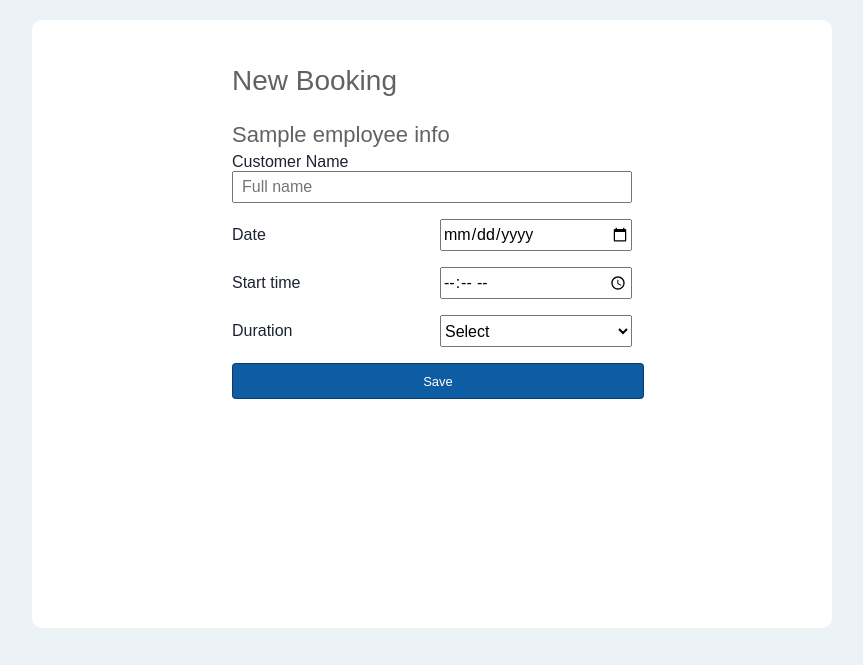
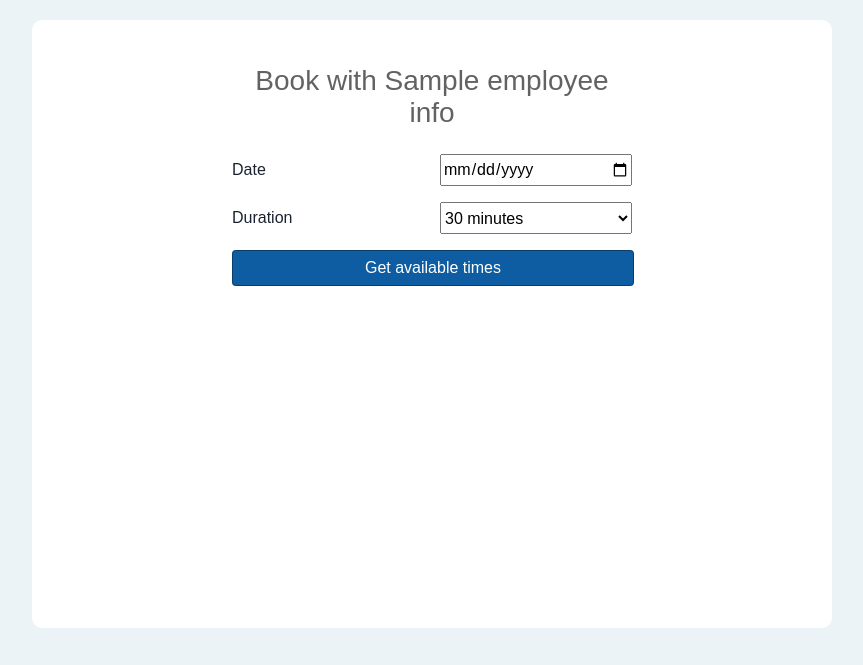
Before and after one commit to ellalovisaj/1dv610-laboration-3, a Node server app: template src/views/booking/create-form.ejs in a window 1280 px wide. Shown: the part 68-733 px from the top of the page, without its empty margins (208-1071 px from the left). Run offline with Node 20, Linux system fonts and the light colour scheme; the template is opened without the code that fills it: most values are stand-ins (such as "Sample title", 1, 10 or a date in 2020); some libraries are stand-ins or nearby versions.

Commit message:
Move available slots to new booking page to avoid booking an unavailable time

```diff
--- a/public/css/styles.css
+++ b/public/css/styles.css
@@ -97,7 +97,8 @@ a {
 
 /* ---------- Button Styling ---------- */
 
-.link-button-style {
+.link-button-style,
+.radio-button-style {
   all: unset;
   display: flex;
   align-items: center;
@@ -128,7 +129,6 @@ button {
 }
 
 .one-button-box {
-  font-size: small;
   height: 34px;
   width: 100%;
 }
@@ -136,7 +136,7 @@ button {
 .one-button-box a,
 .one-button-box button {
   height: 34px;
-  padding: 0px 5px;
+  padding: 0px;
   width: 100%;
 }
 
@@ -155,6 +155,11 @@ button {
   width: max-content;
 }
 
+.radio-button-style:has(input[type="radio"]:checked) {
+  font-weight: bold;
+  background-color: rgb(11, 48, 80);
+  outline: 2px solid rgb(3, 23, 40);
+}
 
 /* Main buttons */
 .main-button {
--- a/src/routes/bookingRouter.js
+++ b/src/routes/bookingRouter.js
@@ -12,8 +12,6 @@ export function createBookingRouter(controller) {
   router.get('/new', (req, res, next) => controller.showCreateForm(req, res, next))
   router.post('/new', (req, res, next) => controller.createNew(req, res, next))
 
-  router.get('/available-times', (req, res, next) => controller.showAvailableSlots(req, res, next))
-
   router.get('/:bookingId/edit', (req, res, next) => controller.edit(req, res, next))
   router.post('/:bookingId/delete', (req, res, next) => controller.delete(req, res, next))
 
--- a/src/views/booking/create-form.ejs
+++ b/src/views/booking/create-form.ejs
@@ -1,37 +1,53 @@
 <div class="form-page">
   <div class="page-header">
-    <h2>New Booking</h2>
+    <h2>Book with <%= employeeInfo.name %></h2>
   </div>
 
-  <form action="<%= baseURL %>employees/<%= employeeInfo.id %>/booking/new" method="post">
-    <h3><%= employeeInfo.name %></h3>
-    <div>
-      <label for="customer-name">Customer Name</label>
-      <input id="customer-name" class="large-text-input" name="customerName" type="text" placeholder="Full name" required>
-    </div>
+  <form method="get">
+    <h3>
+
+    </h3>
 
     <div class="form-row">
       <label for="new-appointment-date">Date</label>
       <input type="date" id="new-appointment-date" name="date" class="form-input-field" value="<%= date %>" required>
     </div>
 
-
-    <div class="form-row">
-      <label for="new-appointment-start">Start time</label>
-      <input type="time" id="new-appointment-start" class="form-input-field" name="start" value="<%= start %>" step="1800" required>
-    </div>
-
     <div class="form-row">
       <label for="new-appointment-duration">Duration</label>
       <select name="duration" id="new-appointment-duration" class="form-input-field" required>
-        <option value="" disabled selected>Select</option>
-        <option value="30">30 minutes</option>
-        <option value="60">60 minutes</option>
+        <option value="" disabled>Select</option>
+        <% if (duration === 60) { %>
+          <option value="30">30 minutes</option>
+          <option value="60" selected>60 minutes</option>
+        <% } else { %>
+          <option value="30" selected>30 minutes</option>
+          <option value="60">60 minutes</option>
+        <% } %>
       </select>
     </div>
 
     <div class="one-button-box">
-      <button type="submit" class="main-button">Save</button>
+      <button type="submit" class="main-button">Get available times</button>
     </div>
   </form>
+
+  <form action="<%= baseURL %>employees/<%= employeeInfo.id %>/booking/new" method="post">
+    <input type="hidden" name="date" value="<%= date %>">
+    <input type="hidden" name="duration" value="<%= duration %>">
+
+    <% if (hasSearched) { %>
+      <%- include('../booking/available-slots') %>
+
+      <div>
+        <label for="customer-name">Customer Name</label>
+        <input id="customer-name" class="large-text-input" name="customerName" type="text" placeholder="Full name" required>
+      </div>
+
+      <div class="one-button-box">
+        <button type="submit" class="main-button">Save</button>
+      </div>
+    <% } %>
+
+  </form>
 </div>
--- a/src/views/booking/list.ejs
+++ b/src/views/booking/list.ejs
@@ -1,6 +1,6 @@
 <div class="page-header upcoming-bookings-header">
   <h3>Upcoming Bookings</h3>
-  <a href="<%= availableTimesURL %>" class="link-button-style main-button">New</a>
+  <a href="<%= baseURL %>employees/<%= employee.id %>/booking/new" class="link-button-style main-button">New</a>
 </div>
 
 <div class="page-header">
--- a/src/views/layouts/default.ejs
+++ b/src/views/layouts/default.ejs
@@ -19,12 +19,11 @@
         <p><%= flash.message %></p>
       </div>
     <% } %>
+
   <main>
     <% if (locals.backURL) { %>
       <a href="<%= backURL %>" class="link-button-style secondary-button back-link">Back</a>
     <% } %>
-
-
 
     <div class="page-content">
       <%- body %>
```
Also changed, not shown: src/controllers/BookingController.js (+18 -31 lines), src/views/booking/available-slots.ejs (+8 -13 lines).
